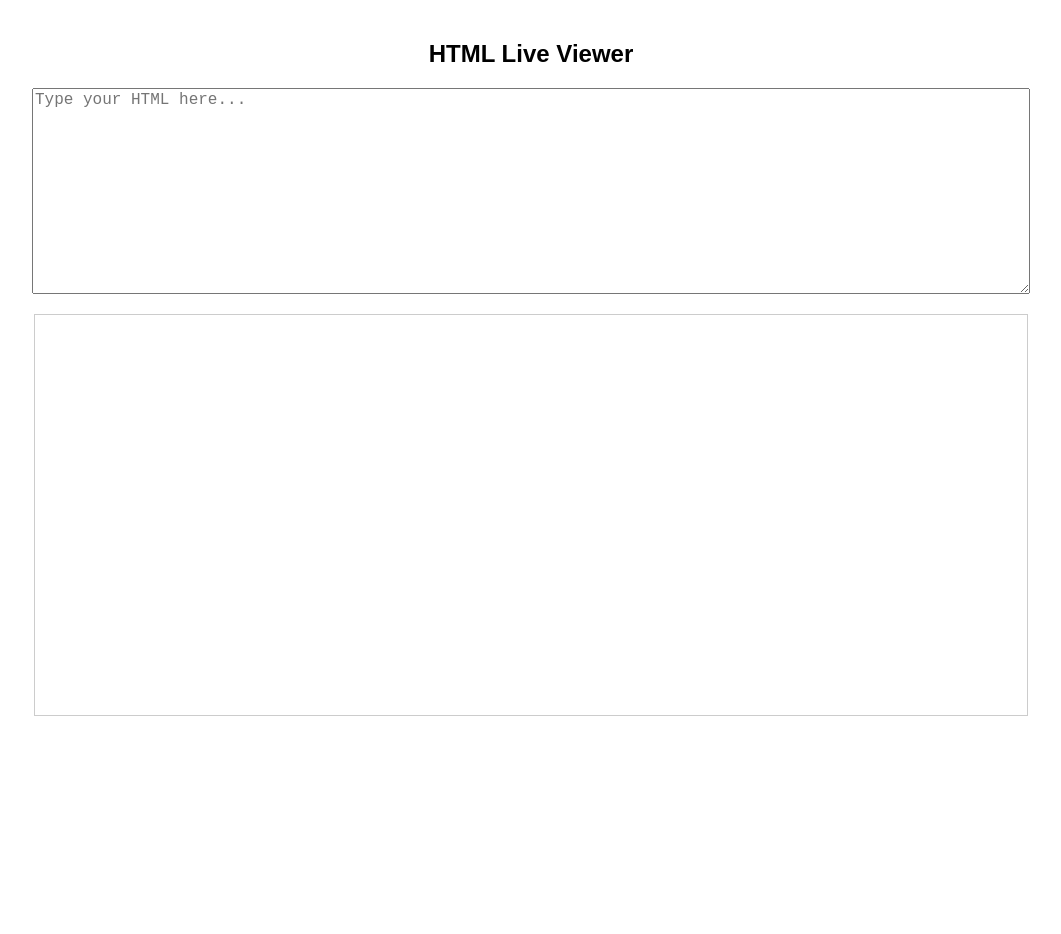
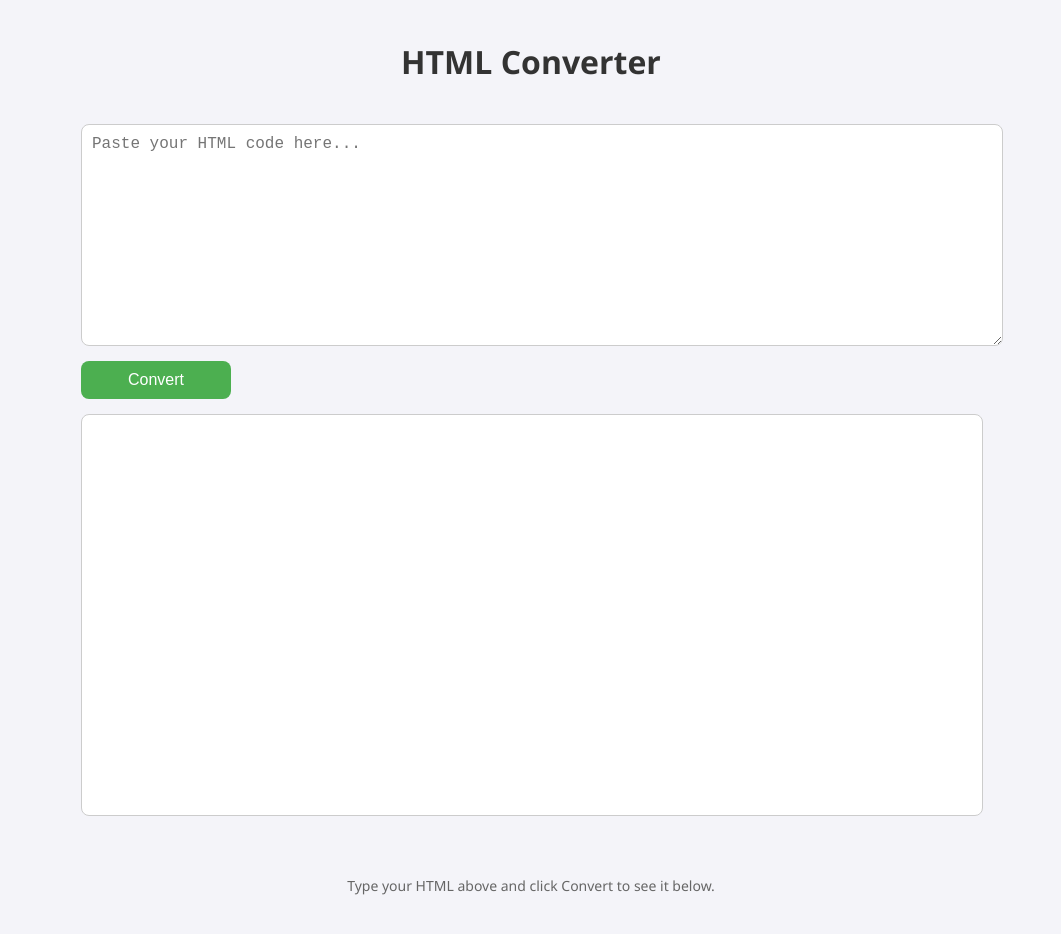
Before and after one commit to IIIIIIIIIIIIIIIIIIIIIIIIIIIIIIIIIIII5/yes, a plain HTML site: page index.html in a window 1280 px wide. Shown: the whole page, without its empty margins (109-1170 px from the left). Before the commit the page ends 800 px from the top, so only its background shows below. Drawn offline with Linux system fonts and the light colour scheme.

Commit message:
Update index.html

```diff
--- a/index.html
+++ b/index.html
@@ -3,40 +3,91 @@
 <head>
 <meta charset="UTF-8">
 <meta name="viewport" content="width=device-width, initial-scale=1.0">
-<title>HTML Live Viewer</title>
+<title>HTML Converter</title>
 <style>
   body {
-    font-family: Arial, sans-serif;
+    font-family: 'Segoe UI', Tahoma, Geneva, Verdana, sans-serif;
+    background-color: #f4f4f9;
+    margin: 0;
+    padding: 0;
     display: flex;
     flex-direction: column;
     align-items: center;
-    margin: 20px;
   }
+
+  h1 {
+    margin-top: 40px;
+    color: #333;
+  }
+
+  .container {
+    width: 90%;
+    max-width: 900px;
+    margin: 20px auto;
+    display: flex;
+    flex-direction: column;
+    gap: 15px;
+  }
+
   textarea {
-    width: 80%;
+    width: 100%;
     height: 200px;
-    margin-bottom: 20px;
+    padding: 10px;
     font-family: monospace;
     font-size: 16px;
+    border-radius: 8px;
+    border: 1px solid #ccc;
+    resize: vertical;
   }
+
+  button {
+    width: 150px;
+    padding: 10px;
+    font-size: 16px;
+    background-color: #4CAF50;
+    color: white;
+    border: none;
+    border-radius: 8px;
+    cursor: pointer;
+    transition: 0.2s;
+  }
+
+  button:hover {
+    background-color: #45a049;
+  }
+
   iframe {
-    width: 80%;
+    width: 100%;
     height: 400px;
+    border-radius: 8px;
     border: 1px solid #ccc;
+    background-color: white;
+  }
+
+  .footer {
+    margin: 40px 0;
+    color: #666;
+    font-size: 14px;
   }
 </style>
 </head>
 <body>
 
-<h2>HTML Live Viewer</h2>
-<textarea id="htmlInput" placeholder="Type your HTML here..."></textarea>
+<h1>HTML Converter</h1>
+<div class="container">
+  <textarea id="htmlInput" placeholder="Paste your HTML code here..."></textarea>
+  <button id="convertBtn">Convert</button>
   <iframe id="preview"></iframe>
+</div>
+
+<div class="footer">Type your HTML above and click Convert to see it below.</div>
 
 <script>
   const textarea = document.getElementById('htmlInput');
   const iframe = document.getElementById('preview');
+  const button = document.getElementById('convertBtn');
 
-textarea.addEventListener('input', () => {
+  button.addEventListener('click', () => {
     const content = textarea.value;
     iframe.srcdoc = content;
   });
```
Lines whose indentation alone changed are shown as unchanged.
